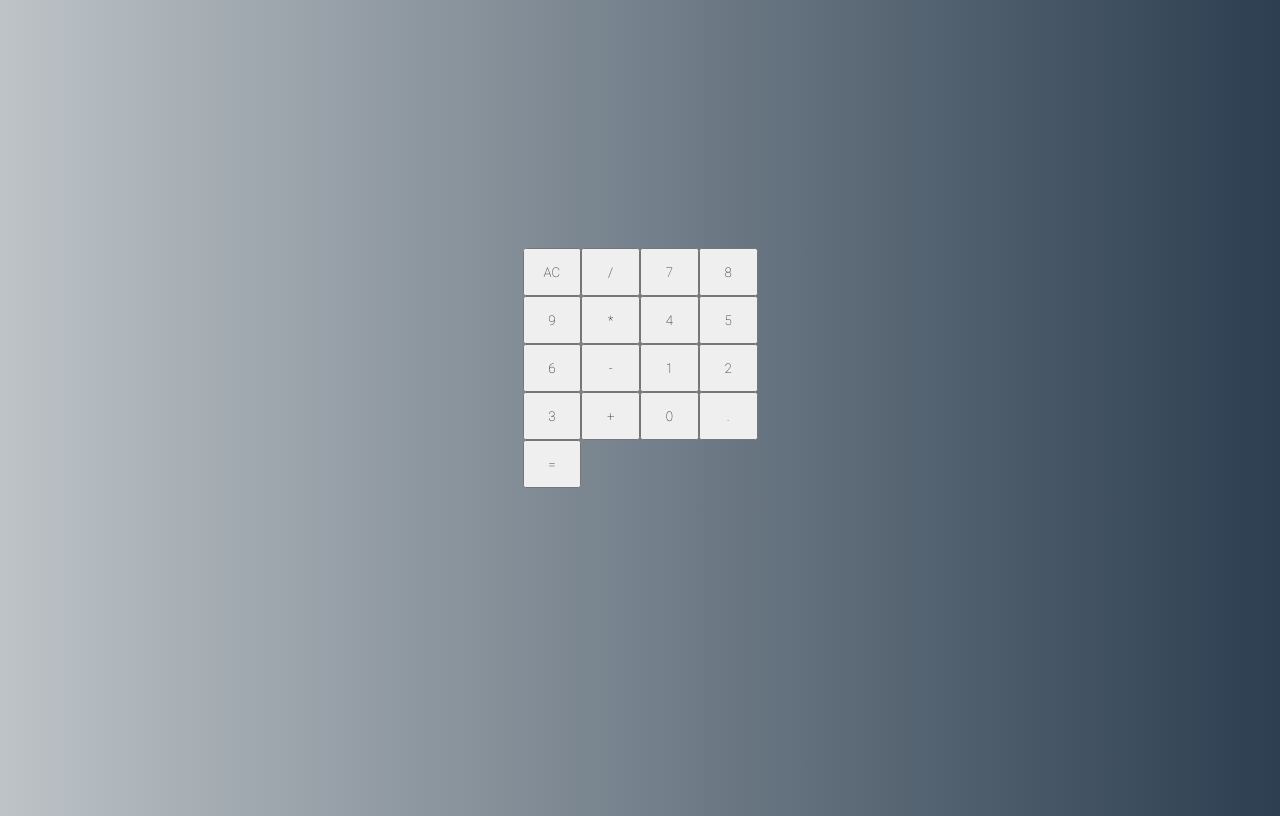
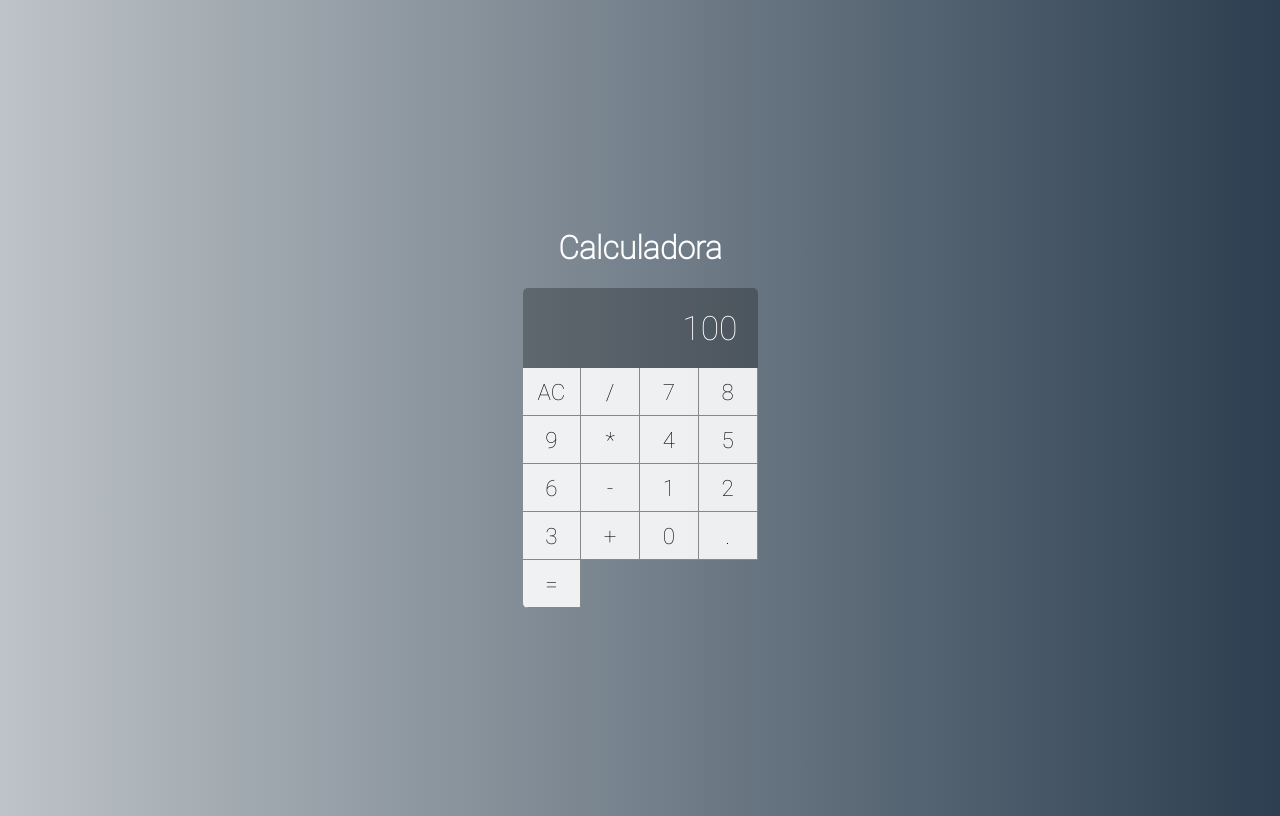
Before and after one commit to HenriqueRas1/Estudo-Calculadora, a React (Create React App) app: page / in a window 1280 px wide. Built offline with nearby package versions, Linux system fonts and the light colour scheme.

Commit message:
feat: adding display

```diff
--- a/src/components/Button.css
+++ b/src/components/Button.css
@@ -1,5 +1,5 @@
 :root {
-    --bg-button: #f0f0f0;
+    --bg-button: #ffffffe1;
     --border-button: solid 1px #888;
 }
 
@@ -10,4 +10,27 @@
     border-right: var(--border-button);
     border-bottom: var(--border-button);
     outline: none;
+
 }
+/* dando uma cor mais escura quando o botao é clicado*/
+.button:active {
+   background-color: #ccc;
+}
+
+
+.button.double {
+    grid-column: span 2;
+}
+
+.button.triple {
+    grid-column: span 3;
+}
+
+.button.operation {
+    background-color: #fa8231;
+    color: #fff;
+}
+
+.button.operation:active {
+    background-color: #fa8231cc;
+}
--- a/src/components/Button.jsx
+++ b/src/components/Button.jsx
@@ -2,4 +2,4 @@ import React from "react";
 import './Button.css'
 
 export default props =>
-    <button className='Button'>{props.label}</button>
+    <button className='button'>{props.label}</button>
--- a/src/components/Display.css
+++ b/src/components/Display.css
@@ -0,0 +1,11 @@
+.Display {
+    grid-column: span 4;
+    background-color: #0004;
+
+    display: flex;
+    justify-content: flex-end;
+    align-items: center;
+    padding: 20px;
+    font-size: 2.1em;
+    overflow: hidden;
+}
--- a/src/components/Display.jsx
+++ b/src/components/Display.jsx
@@ -1 +1,4 @@
 import Display from './Display.css'
+
+export default props =>
+  <div className="Display">{props.value}</div>
--- a/src/index.js
+++ b/src/index.js
@@ -6,7 +6,11 @@ import reportWebVitals from './reportWebVitals';
 
 
 const root = ReactDOM.createRoot(document.getElementById('root'));
-root.render(<Calculator />);
+root.render(
+<div>
+<h1>Calculadora</h1> <Calculator />
+
+</div>)
 
 
 reportWebVitals();
--- a/src/main/Calculator.css
+++ b/src/main/Calculator.css
@@ -6,5 +6,5 @@
 
     display: grid;
     grid-template-columns: repeat(4, 25%);
-    grid-template-rows: 48px 48px 48px 48px 48px;
+    grid-template-rows: 1fr 48px 48px 48px 48px 48px;
 }
--- a/src/main/Calculator.jsx
+++ b/src/main/Calculator.jsx
@@ -2,11 +2,13 @@ import React, { Component } from 'react';
 import './Calculator.css';
 
 import Button from '../components/Button';
+import Display from '../components/Display'
 
 export default class Calculator extends Component {
     render() {
         return (
             <div className="calculator">
+               <Display value={100} />
                <Button label='AC'/>
                <Button label='/'/>
                <Button label='7'/>
```
